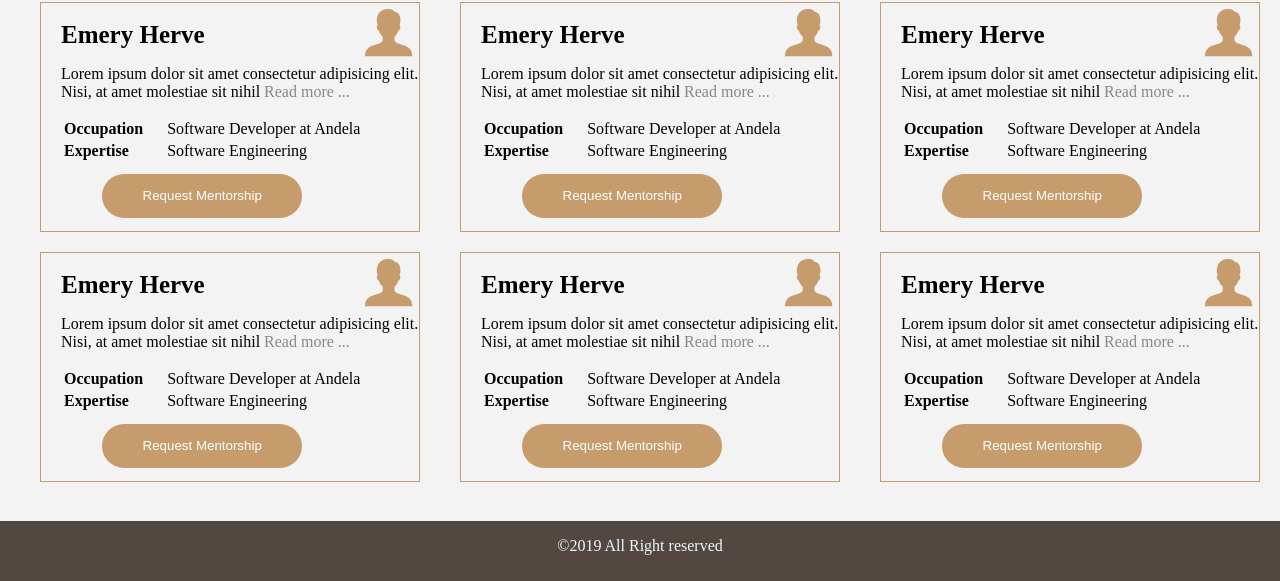
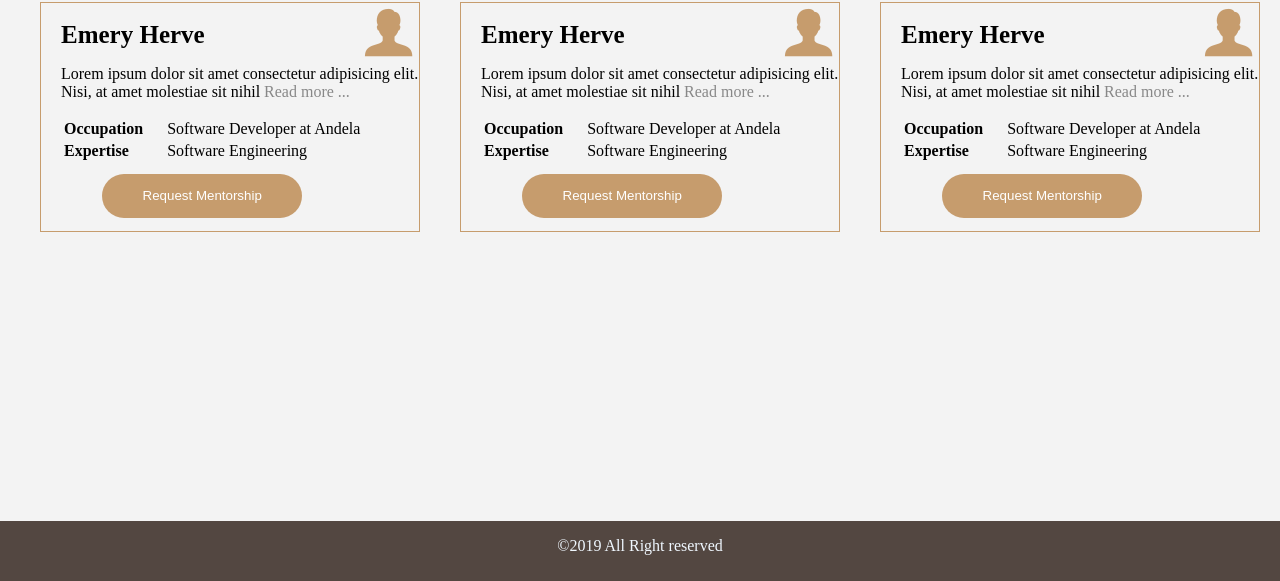
Before and after one commit to Emeryherve/Free-Mentors, a plain HTML site: page UI/pages/view_mentors.html in a window 1280 px wide. Shown: the part 219-800 px from the top of the page. Drawn offline with Linux system fonts and the light colour scheme.

Commit message:
Romove unnecessary pages (#21)
* - Romove unnecessary pages

* - Romove unnecessary pages

```diff
--- a/UI/css/styles.css
+++ b/UI/css/styles.css
@@ -50,6 +50,7 @@ body{
   }
   .bordered-grid:hover{
     background-color: #c69c6d86;
+    cursor: pointer;
   }
   .centered{
     text-align: center;
--- a/UI/pages/view_mentors.html
+++ b/UI/pages/view_mentors.html
@@ -135,60 +135,8 @@ young people to provide free mentorship sessions.">
                   </tr>
               </table>
             </div>
-            <div class="bordered-grid" onclick="viewMentor()">
-                <img class="right" src="../img/mentor.png"/><br>
-                <label class="custom-label-admin big-txt">Emery Herve</label><p class="m-txt">Lorem ipsum dolor sit amet consectetur adipisicing elit. Nisi, at amet molestiae sit nihil  <a href="#" class="readMore">Read more ...</a></p>
-                <table>
-                  <tr>
-                    <td> <label class="m-txt"><b>Occupation</b></label></td>
-                    <td><label class="m-txt">Software Developer at Andela</label></td>
-                  </tr>
-                  <tr>
-                      <td> <label class="m-txt"><b>Expertise</b></label></td>
-                      <td> <label class="m-txt">Software Engineering</label></td>
-                    </tr>
-                    <tr class="centered" >
-                       <td colspan="2">
-                         <input type="button" class="custom-btn" value="Request Mentorship" /></td>
-                    </tr>
-                </table>
-              </div>
-              <div class="bordered-grid" onclick="viewMentor()">
-                  <img class="right" src="../img/mentor.png"/><br>
-                  <label class="custom-label-admin big-txt">Emery Herve</label><p class="m-txt">Lorem ipsum dolor sit amet consectetur adipisicing elit. Nisi, at amet molestiae sit nihil  <a href="#" class="readMore">Read more ...</a></p>
-                  <table>
-                    <tr>
-                      <td> <label class="m-txt"><b>Occupation</b></label></td>
-                      <td><label class="m-txt">Software Developer at Andela</label></td>
-                    </tr>
-                    <tr>
-                        <td> <label class="m-txt"><b>Expertise</b></label></td>
-                        <td> <label class="m-txt">Software Engineering</label></td>
-                      </tr>
-                      <tr class="centered" >
-                         <td colspan="2">
-                           <input type="button" class="custom-btn" value="Request Mentorship" /></td>
-                      </tr>
-                  </table>
-                </div>
-                <div class="bordered-grid" onclick="viewMentor()">
-                    <img class="right" src="../img/mentor.png"/><br>
-                    <label class="custom-label-admin big-txt">Emery Herve</label><p class="m-txt">Lorem ipsum dolor sit amet consectetur adipisicing elit. Nisi, at amet molestiae sit nihil  <a href="#" class="readMore">Read more ...</a></p>
-                    <table>
-                      <tr>
-                        <td> <label class="m-txt"><b>Occupation</b></label></td>
-                        <td><label class="m-txt">Software Developer at Andela</label></td>
-                      </tr>
-                      <tr>
-                          <td> <label class="m-txt"><b>Expertise</b></label></td>
-                          <td> <label class="m-txt">Software Engineering</label></td>
-                        </tr>
-                        <tr class="centered" >
-                           <td colspan="2">
-                             <input type="button" class="custom-btn" value="Request Mentorship" /></td>
-                        </tr>
-                    </table>
-                  </div>
+
+
 
 
       </div>
```
Also changed, not shown: UI/index.html (+1 -0 lines), UI/pages/admin/manage-users.html (+1 -13 lines), UI/pages/mentor/manage_session.html (+9 -3 lines).
